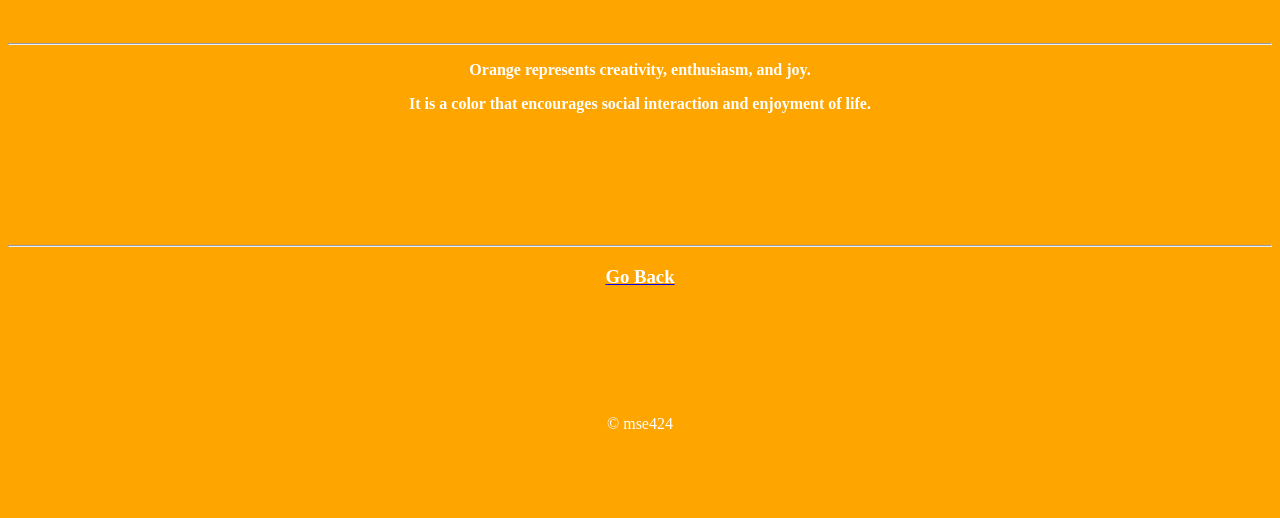
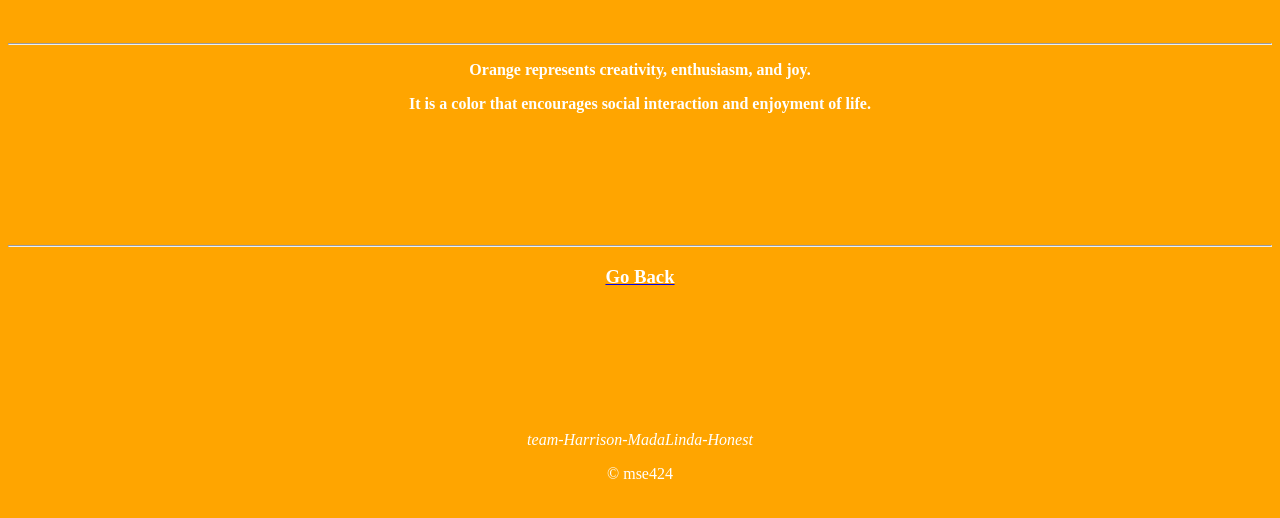
Before and after one commit to madalitsolindadi/classTask-website, a plain HTML site: page orange.html in a window 1280 px wide. Shown: the part 76-594 px from the top of the page. Drawn offline with Linux system fonts and the light colour scheme.

Commit message:
Update orange.html

```diff
--- a/orange.html
+++ b/orange.html
@@ -18,7 +18,7 @@
 	 <hr>
 	 <a href="index.html"> <h3> <b style="color:white"> Go Back </b> </h3> </a>
      <br><br><br><br><br><br>
-	 <div style="color:white"> &#169 mse424 </div>
+	 <div style="color:white"> <p style="font-style:italic"> team-Harrison-MadaLinda-Honest </p> &#169 mse424 </div>
 
 	</div>
 </body>
```
